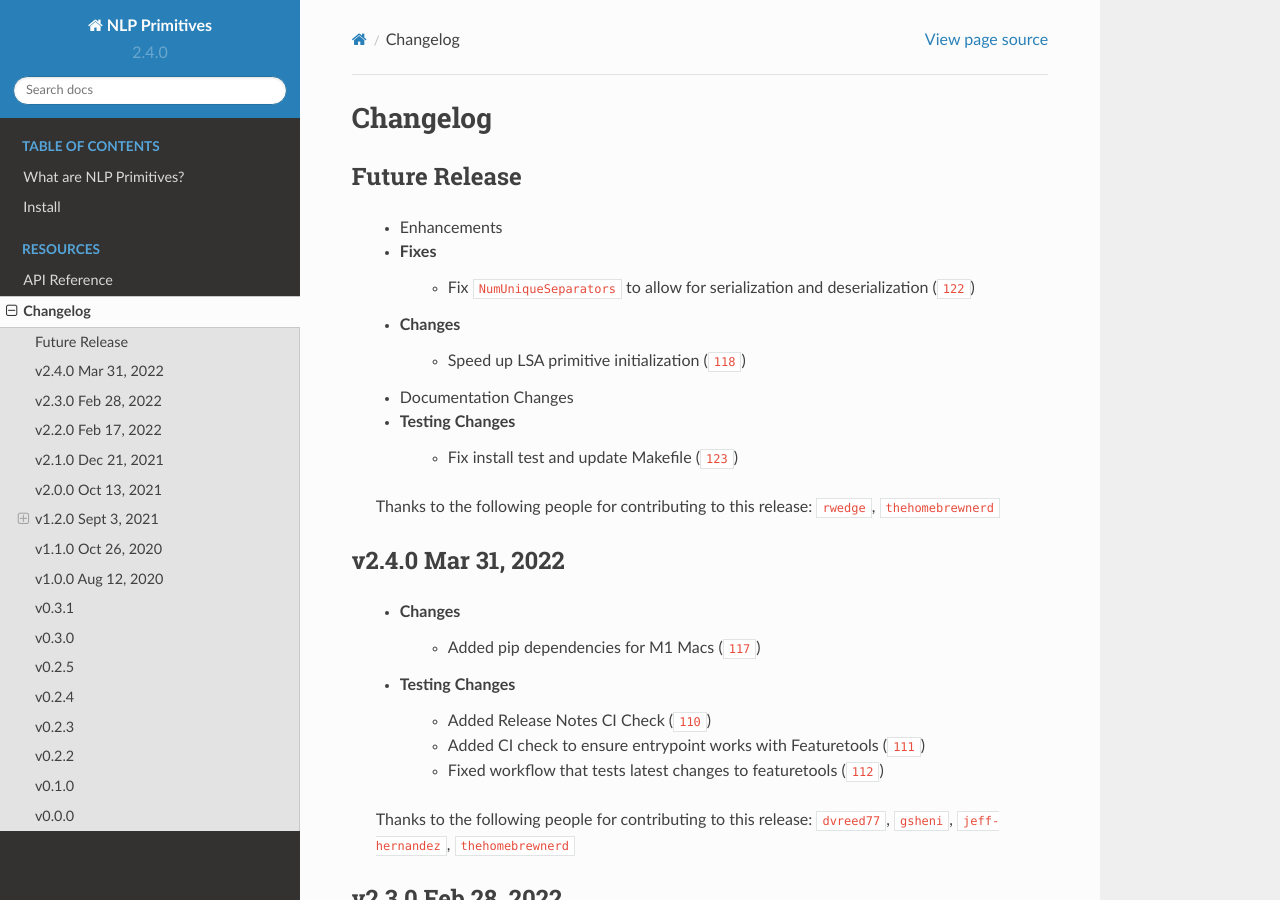
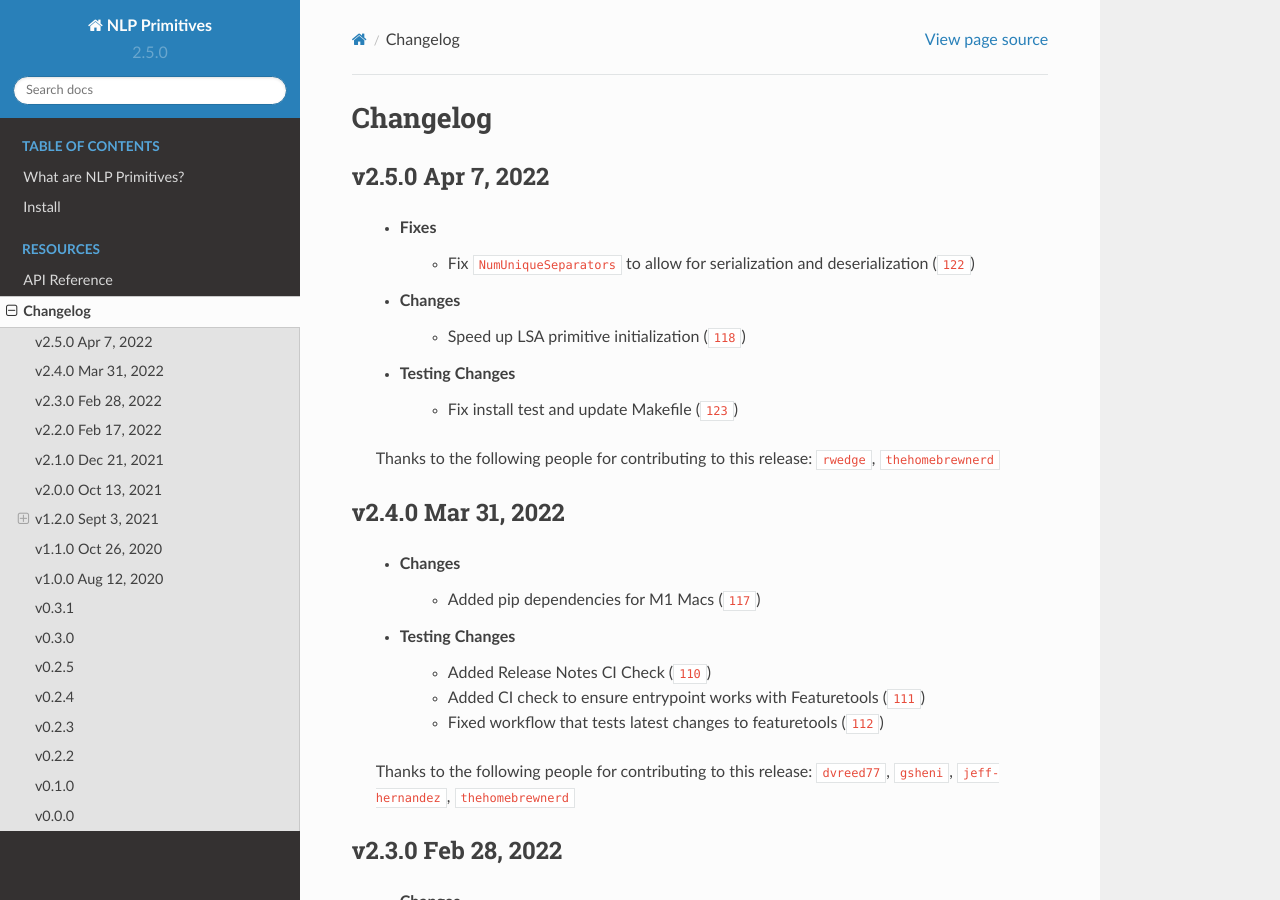
Before and after one commit to alteryx/nlp_primitives, a Sphinx documentation site: the page built from docs/source/changelog.rst, in a window 1280 px wide and 900 px high. Built offline with Sphinx 7.4.7 and the Read the Docs theme 2.0.0, drawn with Linux system fonts in a browser that asks for light colours; cross-references to code outside the pages are shown as plain code.

Commit message:
v2.5.0 (#125)

```diff
--- a/docs/source/changelog.rst
+++ b/docs/source/changelog.rst
@@ -2,14 +2,22 @@
 Changelog
 =========
 
-Future Release
-==============
+.. Future Release
+  ==============
     * Enhancements
+    * Fixes
+    * Changes
+    * Documentation Changes
+    * Testing Changes
+
+.. Thanks to the following people for contributing to this release:
+
+v2.5.0 Apr 7, 2022
+==================
     * Fixes
         * Fix ``NumUniqueSeparators`` to allow for serialization and deserialization (:pr:`122`)
     * Changes
         * Speed up LSA primitive initialization (:pr:`118`)
-    * Documentation Changes
     * Testing Changes
         * Fix install test and update Makefile (:pr:`123`)
 
--- a/nlp_primitives/__init__.py
+++ b/nlp_primitives/__init__.py
@@ -1,7 +1,7 @@
 # flake8: noqa
 import nltk.data
 
-__version__ = '2.4.0'
+__version__ = '2.5.0'
 from importlib.util import find_spec
 
 import pkg_resources
--- a/setup.py
+++ b/setup.py
@@ -16,7 +16,7 @@
 
 setup(
     name='nlp_primitives',
-    version='2.4.0',
+    version='2.5.0',
     author='Alteryx, Inc.',
     author_email='support@featurelabs.com',
     classifiers=[
```
